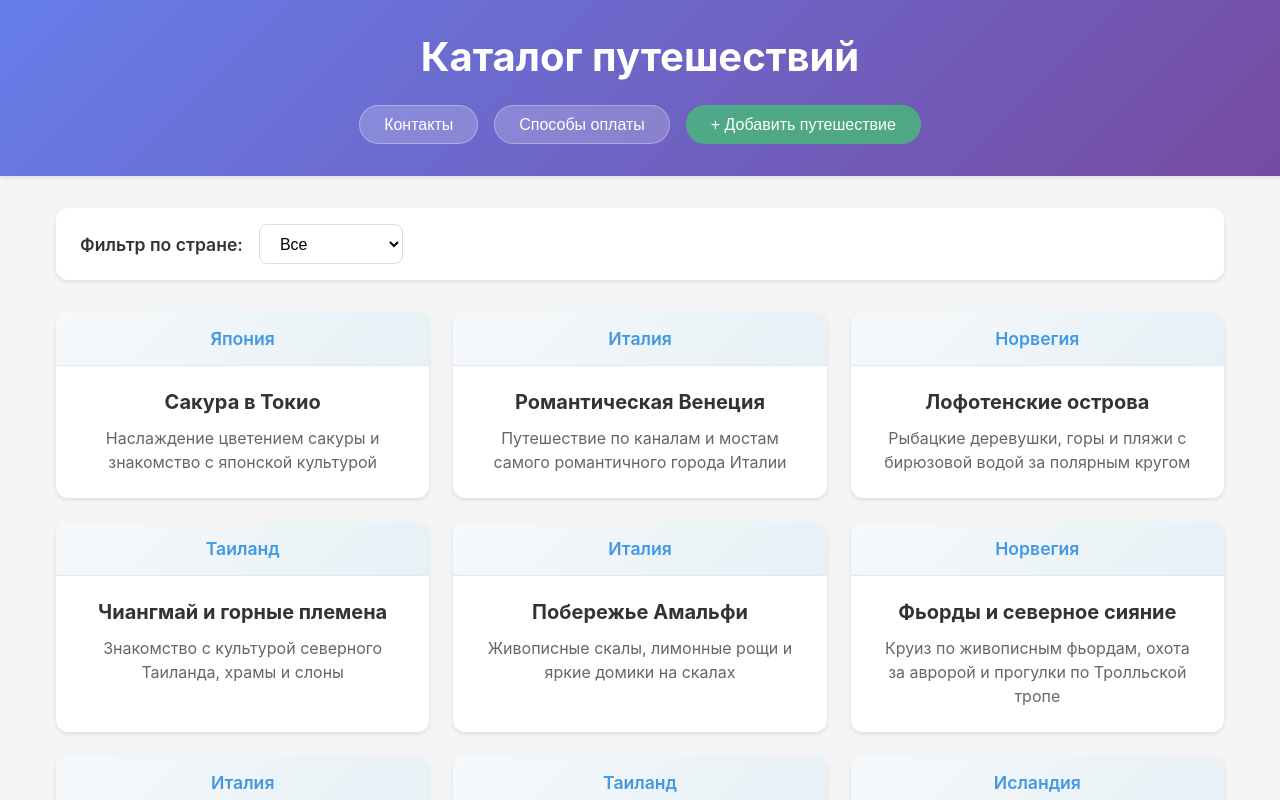
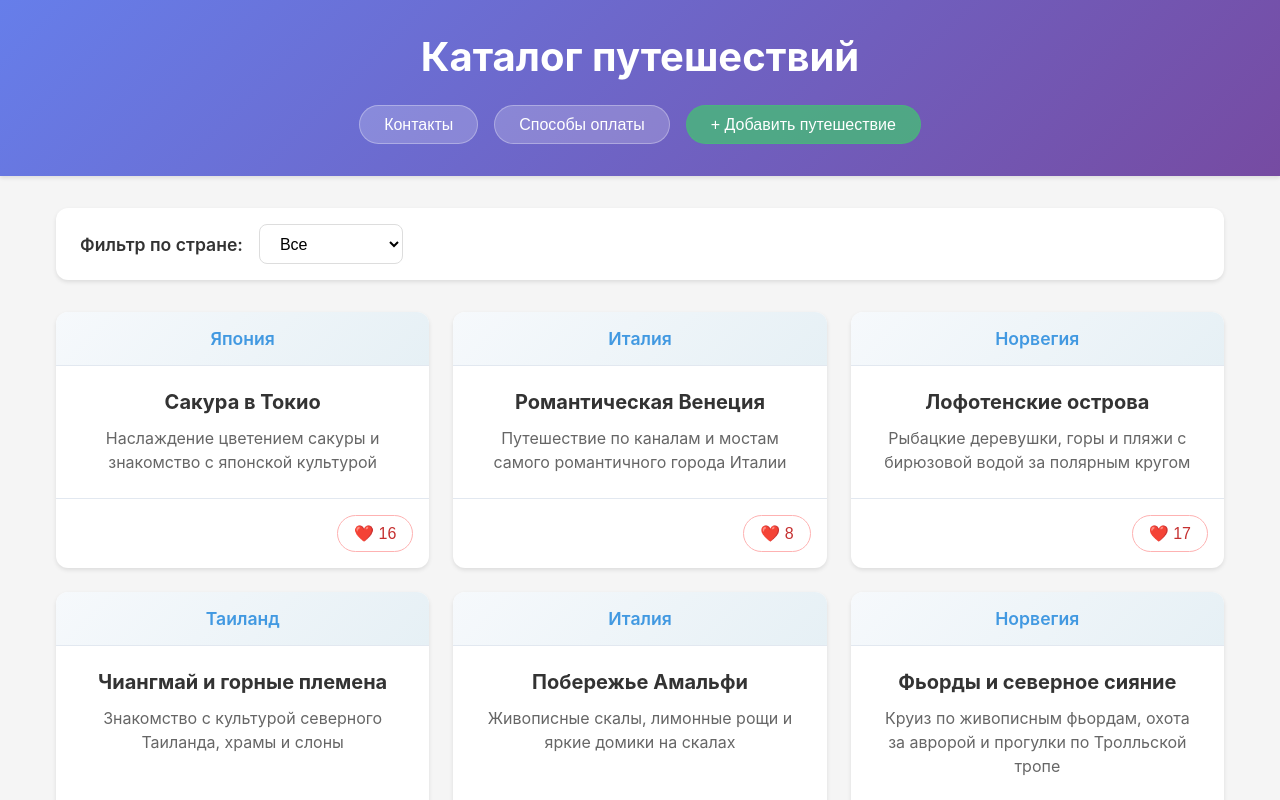
Before and after one commit to monri-byte/Travel, a React (Create React App) app: page / in a window 1280 px wide. Shown: the top 800 px of the page. Built offline with nearby package versions, Linux system fonts and the light colour scheme.

Commit message:
com5 feature likes

```diff
--- a/package.json
+++ b/package.json
@@ -2,7 +2,7 @@
   "name": "travel-catalog",
   "version": "1.0.0",
   "private": true,
-  "main": "src/site.js",
+  "main": "src/index.js",
   "dependencies": {
     "react": "^18.2.0",
     "react-dom": "^18.2.0",
--- a/src/App.css
+++ b/src/App.css
@@ -15,7 +15,7 @@
   color: white;
   padding: 2rem;
   text-align: center;
-  box-shadow: 0 2px 4px rgba(0,0,0,0.1);
+  box-shadow: 0 2px 4px rgba(0, 0, 0, 0.1);
 }
 
 .app-header h1 {
@@ -68,7 +68,7 @@
   background: white;
   padding: 1rem 1.5rem;
   border-radius: 12px;
-  box-shadow: 0 2px 4px rgba(0,0,0,0.1);
+  box-shadow: 0 2px 4px rgba(0, 0, 0, 0.1);
   margin-bottom: 2rem;
   display: flex;
   align-items: center;
@@ -106,7 +106,7 @@
   background: white;
   padding: 2rem;
   border-radius: 12px;
-  box-shadow: 0 4px 6px rgba(0,0,0,0.1);
+  box-shadow: 0 4px 6px rgba(0, 0, 0, 0.1);
   margin-bottom: 2rem;
 }
 
@@ -195,14 +195,16 @@
   background: white;
   border-radius: 12px;
   overflow: hidden;
-  box-shadow: 0 2px 4px rgba(0,0,0,0.1);
+  box-shadow: 0 2px 4px rgba(0, 0, 0, 0.1);
   transition: transform 0.3s, box-shadow 0.3s;
   cursor: pointer;
+  display: flex;
+  flex-direction: column;
 }
 
 .travel-card:hover {
   transform: translateY(-4px);
-  box-shadow: 0 4px 8px rgba(0,0,0,0.15);
+  box-shadow: 0 4px 8px rgba(0, 0, 0, 0.15);
 }
 
 .card-header {
@@ -220,6 +222,7 @@
 
 .card-body {
   padding: 1.5rem;
+  flex: 1;
 }
 
 .travel-title {
@@ -233,6 +236,33 @@
   color: #666;
   line-height: 1.5;
   text-align: center;
+}
+
+.card-footer {
+  padding: 1rem;
+  border-top: 1px solid #e2e8f0;
+  display: flex;
+  justify-content: flex-end;
+}
+
+.like-button {
+  background: none;
+  border: 1px solid #feb2b2;
+  color: #c53030;
+  padding: 0.5rem 1rem;
+  border-radius: 20px;
+  cursor: pointer;
+  font-size: 1rem;
+  transition: all 0.3s;
+  display: flex;
+  align-items: center;
+  gap: 0.5rem;
+}
+
+.like-button:hover {
+  background: #fff5f5;
+  border-color: #fc8181;
+  transform: scale(1.05);
 }
 
 .modal-overlay {
--- a/src/App.js
+++ b/src/App.js
@@ -22,55 +22,64 @@
           id: Date.now() - 1,
           country: 'Япония',
           title: 'Сакура в Токио',
-          description: 'Наслаждение цветением сакуры и знакомство с японской культурой'
+          description: 'Наслаждение цветением сакуры и знакомство с японской культурой',
+          likes: 16
         },
         {
           id: Date.now() - 2,
           country: 'Италия',
           title: 'Романтическая Венеция',
-          description: 'Путешествие по каналам и мостам самого романтичного города Италии'
+          description: 'Путешествие по каналам и мостам самого романтичного города Италии',
+          likes: 8
         },
         {
           id: Date.now() - 3,
           country: 'Норвегия',
           title: 'Лофотенские острова',
-          description: 'Рыбацкие деревушки, горы и пляжи с бирюзовой водой за полярным кругом'
+          description: 'Рыбацкие деревушки, горы и пляжи с бирюзовой водой за полярным кругом',
+          likes: 17
         },
         {
           id: Date.now() - 4,
           country: 'Таиланд',
           title: 'Чиангмай и горные племена',
-          description: 'Знакомство с культурой северного Таиланда, храмы и слоны'
+          description: 'Знакомство с культурой северного Таиланда, храмы и слоны',
+          likes: 15
         },
         {
           id: Date.now() - 5,
           country: 'Италия',
           title: 'Побережье Амальфи',
-          description: 'Живописные скалы, лимонные рощи и яркие домики на скалах'
+          description: 'Живописные скалы, лимонные рощи и яркие домики на скалах',
+          likes: 21
         },
         {
           id: Date.now() - 6,
           country: 'Норвегия',
           title: 'Фьорды и северное сияние',
-          description: 'Круиз по живописным фьордам, охота за авророй и прогулки по Тролльской тропе'
+          description: 'Круиз по живописным фьордам, охота за авророй и прогулки по Тролльской тропе',
+          likes: 7
         },
         {
           id: Date.now() - 7,
           country: 'Италия',
           title: 'Тосканские холмы',
-          description: 'Дегустация вин Кьянти, средневековые городки и кипарисовые аллеи'
+          description: 'Дегустация вин Кьянти, средневековые городки и кипарисовые аллеи',
+          likes: 11
         },
         {
           id: Date.now() - 8,
           country: 'Таиланд',
           title: 'Острова Пхукета',
-          description: 'Отдых на белоснежных пляжах и дайвинг в Андаманском море'
+          description: 'Отдых на белоснежных пляжах и дайвинг в Андаманском море',
+          likes: 12
         },
         {
           id: Date.now() - 9,
           country: 'Исландия',
           title: 'Голубая лагуна',
-          description: 'Релакс в геотермальных источниках и северное сияние'
+          description: 'Релакс в геотермальных источниках и северное сияние',
+          likes: 5
         }
       ];
       setTravels(initialTravels);
@@ -91,13 +100,21 @@
     : travels.filter(travel => travel.country === selectedCountry);
 
   const handleAddTravel = (newTravel) => {
-    setTravels([...travels, newTravel]);
+    setTravels([...travels, { ...newTravel, likes: 0 }]);
   };
 
   const handleDeleteTravel = (id) => {
     if (window.confirm('Вы уверены, что хотите удалить это путешествие?')) {
       setTravels(travels.filter(travel => travel.id !== id));
     }
+  };
+
+  const handleLike = (id) => {
+    setTravels(travels.map(travel =>
+      travel.id === id
+        ? { ...travel, likes: travel.likes + 1 }
+        : travel
+    ));
   };
 
   return (
@@ -137,6 +154,7 @@
               key={travel.id}
               travel={travel}
               onDoubleClick={() => handleDeleteTravel(travel.id)}
+              onLike={handleLike}
             />
           ))}
         </div>
--- /dev/null
+++ b/src/components/LikeButton.js
@@ -0,0 +1,11 @@
+import React from 'react';
+
+function LikeButton({ likes, onLike }) {
+  return (
+    <button className="like-button" onClick={onLike}>
+      ❤️ {likes}
+    </button>
+  );
+}
+
+export default LikeButton;
--- a/src/components/TravelCard.js
+++ b/src/components/TravelCard.js
@@ -1,6 +1,7 @@
 import React from 'react';
+import LikeButton from './LikeButton';
 
-function TravelCard({ travel, onDoubleClick }) {
+function TravelCard({ travel, onDoubleClick, onLike }) {
   return (
     <div className="travel-card" onDoubleClick={onDoubleClick}>
       <div className="card-header">
@@ -10,6 +11,9 @@
         <h3 className="travel-title">{travel.title}</h3>
         <p className="travel-description">{travel.description}</p>
       </div>
+      <div className="card-footer">
+        <LikeButton likes={travel.likes} onLike={() => onLike(travel.id)} />
+      </div>
     </div>
   );
 }
```
